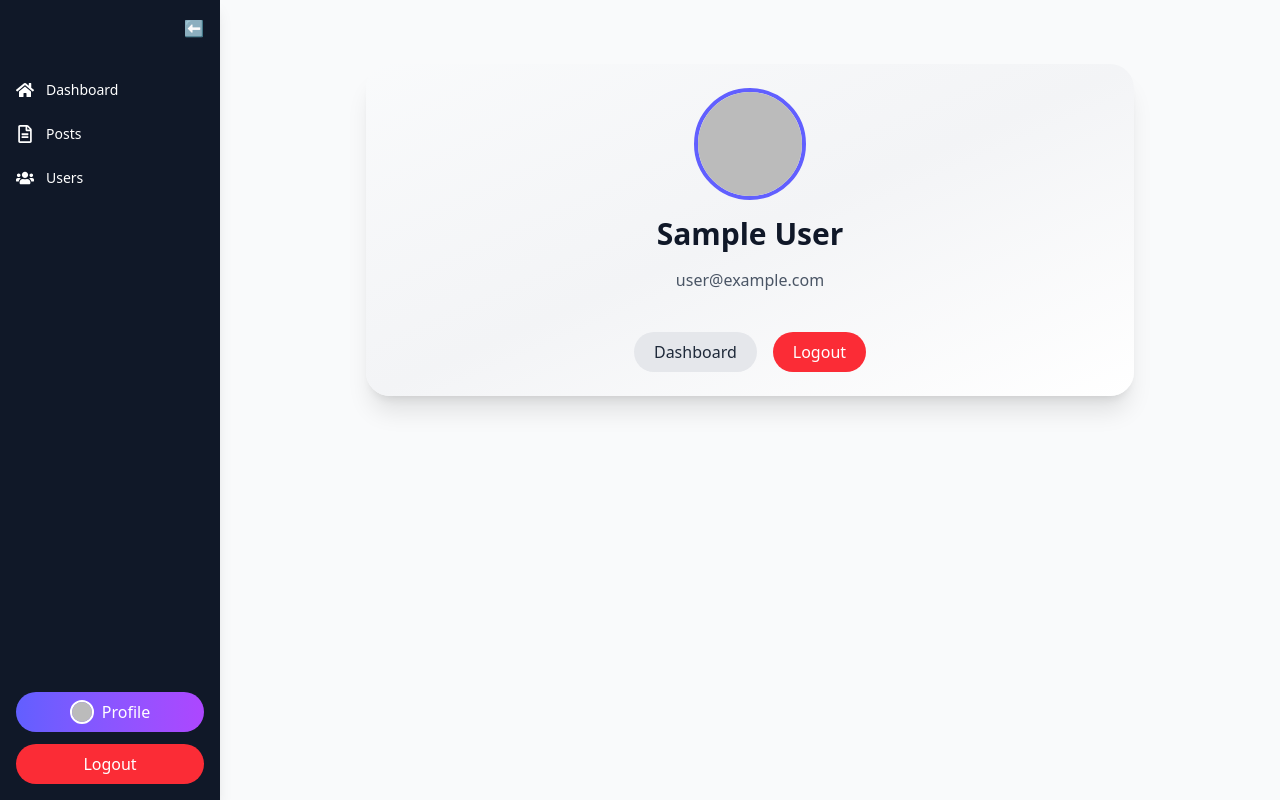
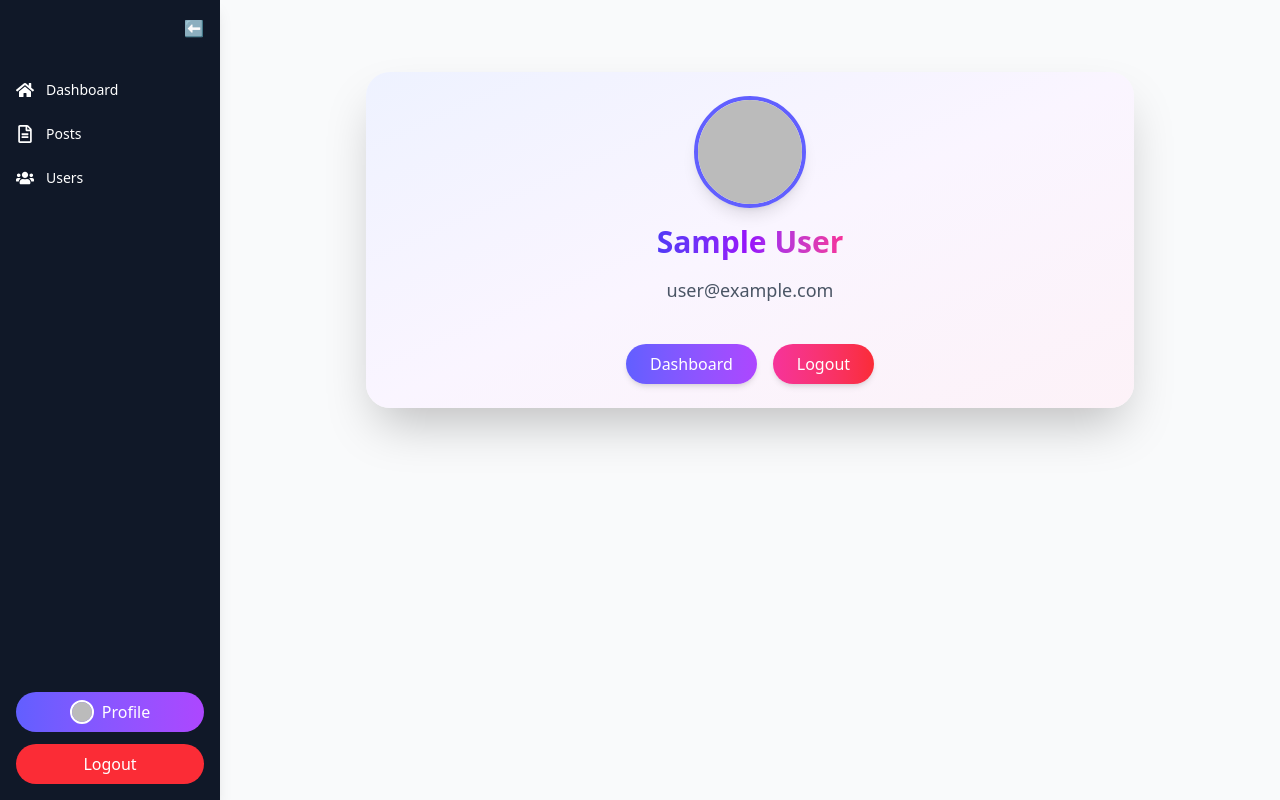
Before and after one commit to Developer-Soriful/mini-dashboard-jobtask, a Next.js app: page /profile in a window 1280 px wide. Shown: the top 800 px of the page. Built offline with nearby package versions, Linux system fonts and the light colour scheme; no server answers; sample sign-in values are in the browser's storage.

Commit message:
completed

```diff
--- a/app/page.tsx
+++ b/app/page.tsx
@@ -27,28 +27,17 @@ export default function HomePage() {
   const [loading, setLoading] = useState(true);
 
   const stats = [
-    {
-      title: "Total Users",
-      value: "2,456",
-      color: "from-indigo-500 to-purple-500",
-    },
+    { title: "Total Users", value: "2,456", color: "from-indigo-500 to-purple-500" },
     { title: "Revenue", value: "$12,402", color: "from-green-400 to-teal-500" },
-    {
-      title: "Conversion Rate",
-      value: "4.2%",
-      color: "from-pink-500 to-orange-400",
-    },
+    { title: "Conversion Rate", value: "4.2%", color: "from-pink-500 to-orange-400" },
   ];
 
-  // fake loading delay
   useEffect(() => {
     const timer = setTimeout(() => setLoading(false), 1500);
     return () => clearTimeout(timer);
   }, []);
 
-  if (loading) {
-    return <Skeleton />;
-  }
+  if (loading) return <Skeleton />;
 
   return (
     <div className="p-6 max-w-7xl mx-auto">
@@ -67,7 +56,7 @@ export default function HomePage() {
         {stats.map((stat, index) => (
           <motion.div
             key={index}
-            className={`bg-gradient-to-r ${stat.color} rounded-2xl p-6 text-white shadow-xl transform transition-transform hover:scale-105`}
+            className={`bg-gradient-to-r ${stat.color} rounded-2xl p-6 text-white shadow-xl transform transition-transform hover:scale-105 hover:shadow-2xl`}
             initial={{ opacity: 0, y: 20 }}
             animate={{ opacity: 1, y: 0 }}
             transition={{ delay: index * 0.15, duration: 0.5 }}
@@ -81,45 +70,39 @@ export default function HomePage() {
 
       {/* Activity Overview Card */}
       <motion.div
-        className="rounded-3xl p-6 shadow-2xl hover:shadow-3xl transition-shadow duration-300
-             bg-gradient-to-r from-indigo-500 via-purple-500 to-pink-500"
+        className="rounded-3xl p-6 shadow-2xl hover:shadow-3xl transition-shadow duration-300 bg-gradient-to-r from-indigo-500 via-purple-500 to-pink-500"
         initial={{ opacity: 0, y: 30 }}
         animate={{ opacity: 1, y: 0 }}
         transition={{ delay: 0.5, duration: 0.6 }}
       >
-        <h2 className="text-2xl font-semibold mb-4 text-white">
-          Activity Overview
-        </h2>
+        <h2 className="text-2xl font-semibold mb-4 text-white">Activity Overview</h2>
 
         <div className="h-64 md:h-72 p-4 bg-white/10 backdrop-blur-md rounded-2xl shadow-inner border border-white/20">
           <ResponsiveContainer width="100%" height="100%">
-            <LineChart
-              data={data}
-              margin={{ top: 10, right: 20, left: 0, bottom: 0 }}
-            >
-              <CartesianGrid
-                stroke="rgba(255,255,255,0.2)"
-                strokeDasharray="4 4"
-              />
+            <LineChart data={data} margin={{ top: 10, right: 20, left: 0, bottom: 0 }}>
+              <CartesianGrid stroke="rgba(255,255,255,0.2)" strokeDasharray="4 4" />
               <XAxis dataKey="day" tick={{ fill: "#fff", fontWeight: 600 }} />
-              <YAxis
-                yAxisId="users"
-                orientation="left"
-                tick={{ fill: "#fff", fontWeight: 600 }}
-              />
-              <YAxis
-                yAxisId="revenue"
-                orientation="right"
-                tick={{ fill: "#fff", fontWeight: 600 }}
-              />
+              <YAxis yAxisId="users" orientation="left" tick={{ fill: "#fff", fontWeight: 600 }} />
+              <YAxis yAxisId="revenue" orientation="right" tick={{ fill: "#fff", fontWeight: 600 }} />
               <Tooltip
                 contentStyle={{
                   backgroundColor: "#fff",
                   borderRadius: "12px",
                   border: "1px solid #e5e7eb",
                   boxShadow: "0px 4px 10px rgba(0,0,0,0.1)",
+                  fontWeight: 500,
                 }}
               />
+              <defs>
+                <linearGradient id="usersGradient" x1="0" y1="0" x2="1" y2="0">
+                  <stop offset="0%" stopColor="#ffffff" stopOpacity={0.8} />
+                  <stop offset="100%" stopColor="#c084fc" stopOpacity={0.8} />
+                </linearGradient>
+                <linearGradient id="revenueGradient" x1="0" y1="0" x2="1" y2="0">
+                  <stop offset="0%" stopColor="#34d399" stopOpacity={0.8} />
+                  <stop offset="100%" stopColor="#10b981" stopOpacity={0.8} />
+                </linearGradient>
+              </defs>
               <Line
                 yAxisId="users"
                 type="monotone"
@@ -138,22 +121,6 @@ export default function HomePage() {
                 dot={{ r: 5, strokeWidth: 2, fill: "#fff" }}
                 activeDot={{ r: 7 }}
               />
-              <defs>
-                <linearGradient id="usersGradient" x1="0" y1="0" x2="1" y2="0">
-                  <stop offset="0%" stopColor="#ffffff" stopOpacity={0.8} />
-                  <stop offset="100%" stopColor="#c084fc" stopOpacity={0.8} />
-                </linearGradient>
-                <linearGradient
-                  id="revenueGradient"
-                  x1="0"
-                  y1="0"
-                  x2="1"
-                  y2="0"
-                >
-                  <stop offset="0%" stopColor="#34d399" stopOpacity={0.8} />
-                  <stop offset="100%" stopColor="#10b981" stopOpacity={0.8} />
-                </linearGradient>
-              </defs>
             </LineChart>
           </ResponsiveContainer>
         </div>
--- a/app/profile/page.tsx
+++ b/app/profile/page.tsx
@@ -1,10 +1,12 @@
 "use client";
+
 import Skeleton from "@/components/ui/Skeleton";
 import { useSession, signOut } from "next-auth/react";
 import Image from "next/image";
 import { useRouter } from "next/navigation";
 import { useEffect } from "react";
 import { FaUserCircle } from "react-icons/fa";
+import { motion } from "framer-motion";
 
 export default function ProfilePage() {
   const { data: session, status } = useSession();
@@ -24,40 +26,86 @@ export default function ProfilePage() {
   if (!session) return null;
 
   return (
-    <div className="max-w-3xl mx-auto p-6 mt-8 bg-gradient-to-br from-gray-50 via-gray-100 to-white rounded-3xl shadow-xl">
-      <div className="flex flex-col items-center gap-4">
+    <motion.div
+      className="max-w-3xl mx-auto p-6 mt-10 bg-gradient-to-br from-indigo-50 via-purple-50 to-pink-50 rounded-3xl shadow-2xl"
+      initial={{ opacity: 0, y: 40 }}
+      animate={{ opacity: 1, y: 0 }}
+      transition={{ duration: 0.6, ease: "easeOut" }}
+    >
+      <motion.div
+        className="flex flex-col items-center gap-4"
+        initial={{ scale: 0.9, opacity: 0 }}
+        animate={{ scale: 1, opacity: 1 }}
+        transition={{ delay: 0.3, duration: 0.5 }}
+      >
         {session.user?.image ? (
+          <motion.div
+            initial={{ rotate: -10, opacity: 0 }}
+            animate={{ rotate: 0, opacity: 1 }}
+            transition={{ delay: 0.4, type: "spring", stiffness: 120 }}
+          >
             <Image
               src={session.user.image}
               alt="Profile"
               height={112}
               width={112}
-            className="rounded-full border-4 border-indigo-500"
+              className="rounded-full border-4 border-indigo-500 shadow-lg"
             />
+          </motion.div>
         ) : (
-          <FaUserCircle className="w-28 h-28 text-indigo-400" />
+          <motion.div
+            initial={{ rotate: 15, opacity: 0 }}
+            animate={{ rotate: 0, opacity: 1 }}
+            transition={{ delay: 0.4, type: "spring", stiffness: 120 }}
+          >
+            <FaUserCircle className="w-28 h-28 text-indigo-500 drop-shadow-md" />
+          </motion.div>
         )}
 
-        <h1 className="text-3xl font-bold text-gray-900">
+        <motion.h1
+          className="text-3xl font-extrabold text-gray-900 bg-gradient-to-r from-indigo-600 via-purple-600 to-pink-500 bg-clip-text text-transparent"
+          initial={{ opacity: 0, y: -20 }}
+          animate={{ opacity: 1, y: 0 }}
+          transition={{ delay: 0.5, duration: 0.5 }}
+        >
           {session.user?.name || "User"}
-        </h1>
-        <p className="text-gray-600">{session.user?.email}</p>
+        </motion.h1>
 
-        <div className="flex gap-4 mt-6">
-          <button
+        <motion.p
+          className="text-gray-600 text-lg"
+          initial={{ opacity: 0 }}
+          animate={{ opacity: 1 }}
+          transition={{ delay: 0.6, duration: 0.5 }}
+        >
+          {session.user?.email}
+        </motion.p>
+
+        {/* Buttons */}
+        <motion.div
+          className="flex gap-4 mt-6"
+          initial={{ opacity: 0, y: 20 }}
+          animate={{ opacity: 1, y: 0 }}
+          transition={{ delay: 0.7, duration: 0.5 }}
+        >
+          <motion.button
+            whileHover={{ scale: 1.05 }}
+            whileTap={{ scale: 0.95 }}
             onClick={() => router.push("/")}
-            className="px-5 py-2 rounded-full bg-gray-200 hover:bg-gray-300 text-gray-800 font-medium transition-all"
+            className="px-6 py-2 rounded-full bg-gradient-to-r from-indigo-500 to-purple-500 text-white font-medium shadow-md hover:shadow-lg transition-all"
           >
             Dashboard
-          </button>
-          <button
+          </motion.button>
+
+          <motion.button
+            whileHover={{ scale: 1.05 }}
+            whileTap={{ scale: 0.95 }}
             onClick={() => signOut()}
-            className="px-5 py-2 rounded-full bg-red-500 hover:bg-red-600 text-white font-medium transition-all"
+            className="px-6 py-2 rounded-full bg-gradient-to-r from-pink-500 to-red-500 text-white font-medium shadow-md hover:shadow-lg transition-all"
           >
             Logout
-          </button>
-        </div>
-      </div>
-    </div>
+          </motion.button>
+        </motion.div>
+      </motion.div>
+    </motion.div>
   );
 }
--- a/components/ui/LoginButton.tsx
+++ b/components/ui/LoginButton.tsx
@@ -2,6 +2,7 @@
 import { useSession, signIn, signOut } from "next-auth/react";
 import { useRouter } from "next/navigation";
 import { FaUserCircle } from "react-icons/fa";
+import { FcGoogle } from "react-icons/fc";
 
 export default function LoginButton() {
   const { data: session } = useSession();
@@ -39,9 +40,12 @@ export default function LoginButton() {
   return (
     <button
       onClick={() => signIn("google")}
-      className="w-full px-4 py-2 rounded-full bg-blue-500 hover:bg-blue-600 text-white font-medium transition-all"
+      className="w-full flex  items-center justify-center gap-4  py-2 rounded-full bg-gradient-to-r from-indigo-500 to-purple-500 font-medium transition-all"
     >
-      Sign in with Google
+      <span>
+        <FcGoogle size={20}/>
+      </span>{" "}
+      <span>Google Login</span>
     </button>
   );
 }
```
Lines whose indentation alone changed are shown as unchanged.
